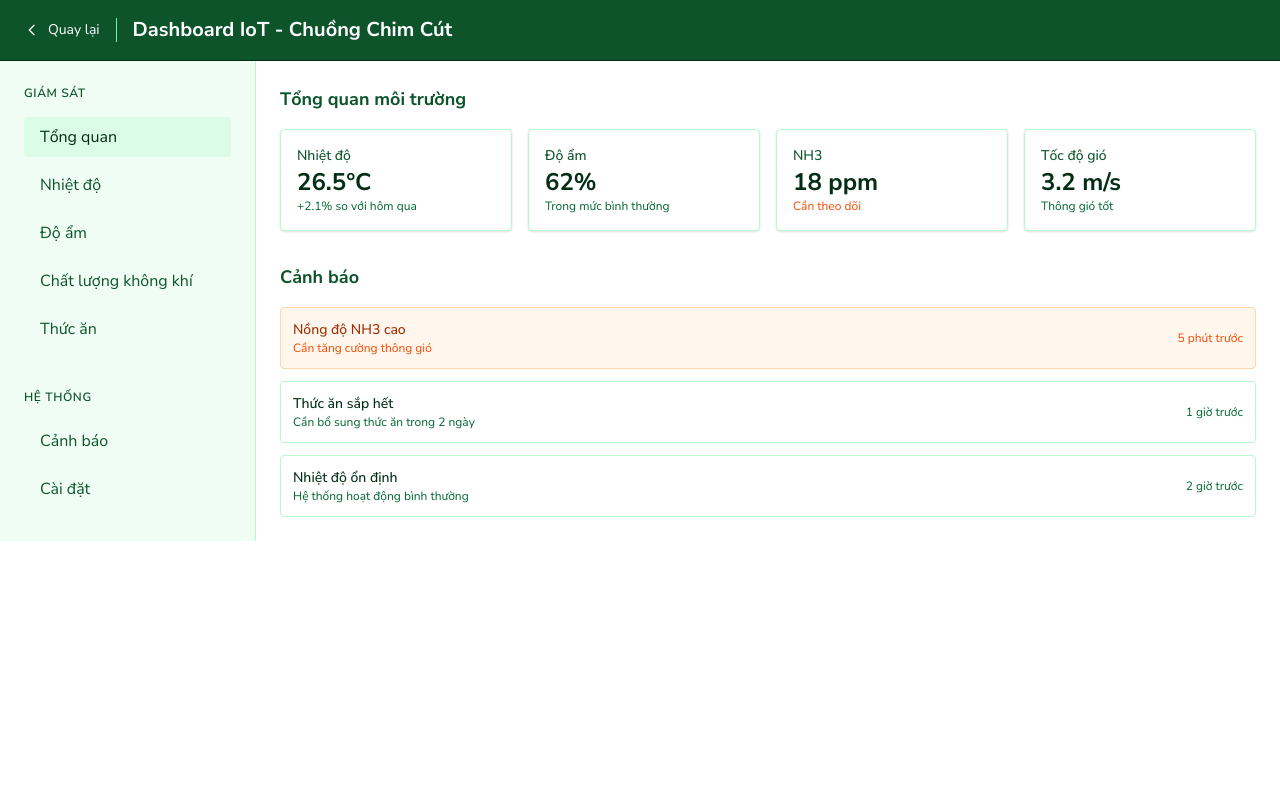
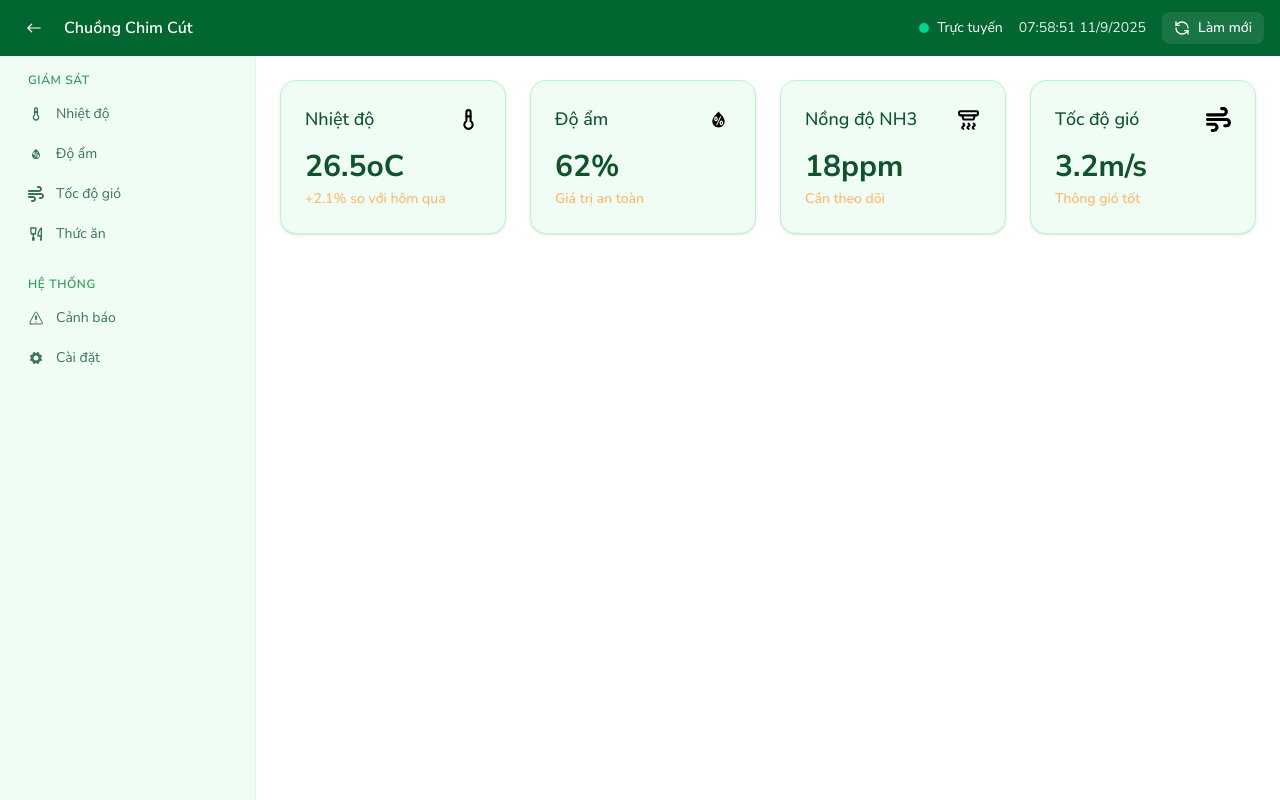
Before and after one commit to DuyITLOR/QualiCare_AI, a React (Vite) app in the folder client/: page /dashboard in a window 1280 px wide. Built offline with nearby package versions, Linux system fonts and the light colour scheme.

Commit message:
Add the dashboard

```diff
--- /dev/null
+++ b/client/src/Components/SensorCard.jsx
@@ -0,0 +1,18 @@
+import React from 'react'
+
+const SensorCard = ({label, Icon, data,  alertText}) => {
+    return (
+        <div className="rounded-2xl border bg-green-50 border-green-200 p-6 w-full max-w-sm shadow-sm">
+            <div className="flex items-center justify-between mb-4">
+                <h2 className="text-lg font-medium text-green-900">{label}</h2>
+                <Icon size = {25}/>
+            </div>
+            <div className="text-3xl font-bold text-green-900 mb-1">{data}</div>
+            {alertText && (
+                <div className="text-sm text-orange-300 font-medium">{alertText}</div>
+            )}
+        </div>
+    )
+}
+
+export default SensorCard
--- /dev/null
+++ b/client/src/Components/Sidebar.jsx
@@ -0,0 +1,74 @@
+import React from "react";
+import { TbTemperature } from "react-icons/tb";
+import { WiHumidity } from "react-icons/wi";
+import { TbAlarmSmoke } from "react-icons/tb";
+import { FaWind } from "react-icons/fa6";
+import { TbToolsKitchen } from "react-icons/tb";
+import { IoWarningOutline } from "react-icons/io5";
+import { IoIosSettings } from "react-icons/io";
+
+
+
+const Sidebar = () => {
+  return (
+    <aside className="fixed left-0 top-14 z-30 hidden h-[calc(100vh-3.5rem)] w-64 border-r border-green-100 bg-green-50 p-4 md:block">
+      <nav className="space-y-6">
+        {/* Nhóm GIÁM SÁT */}
+        <div>
+          <div className="px-3 pb-2 text-xs font-semibold tracking-wider text-green-700/80">
+            GIÁM SÁT
+          </div>
+          <ul className="space-y-1">
+            <li>
+              <button className="flex w-full items-center gap-3 rounded-lg px-3 py-2 text-sm text-green-900/80 hover:bg-white">
+                <TbTemperature className="h-4 w-4" />
+                <span>Nhiệt độ</span>
+              </button>
+            </li>
+            <li>
+              <button className="flex w-full items-center gap-3 rounded-lg px-3 py-2 text-sm text-green-900/80 hover:bg-white">
+                <WiHumidity className="h-4 w-4" />
+                <span>Độ ẩm</span>
+              </button>
+            </li>
+            <li>
+              <button className="flex w-full items-center gap-3 rounded-lg px-3 py-2 text-sm text-green-900/80 hover:bg-white">
+                <FaWind className="h-4 w-4" />
+                <span>Tốc độ gió</span>
+              </button>
+            </li>
+            <li>
+              <button className="flex w-full items-center gap-3 rounded-lg px-3 py-2 text-sm text-green-900/80 hover:bg-white">
+                <TbToolsKitchen className="h-4 w-4" />
+                <span>Thức ăn</span>
+              </button>
+            </li>
+          </ul>
+        </div>
+
+        {/* Nhóm HỆ THỐNG */}
+        <div>
+          <div className="px-3 pb-2 text-xs font-semibold tracking-wider text-green-700/80">
+            HỆ THỐNG
+          </div>
+          <ul className="space-y-1">
+            <li>
+              <button className="flex w-full items-center gap-3 rounded-lg px-3 py-2 text-sm text-green-900/80 hover:bg-white">
+                <IoWarningOutline className="h-4 w-4" />
+                <span>Cảnh báo</span>
+              </button>
+            </li>
+            <li>
+              <button className="flex w-full items-center gap-3 rounded-lg px-3 py-2 text-sm text-green-900/80 hover:bg-white">
+                <IoIosSettings className="h-4 w-4" />
+                <span>Cài đặt</span>
+              </button>
+            </li>
+          </ul>
+        </div>
+      </nav>
+    </aside>
+  );
+};
+
+export default Sidebar;
--- /dev/null
+++ b/client/src/Components/Topbar.jsx
@@ -0,0 +1,56 @@
+import React, { useState, useEffect } from "react";
+import { useNavigate } from 'react-router-dom';
+import { IoIosArrowRoundBack } from "react-icons/io";
+import { LuRefreshCcw } from "react-icons/lu";
+
+
+const TopBar = ({ title = "Chuồng Chim Cút", onRefresh }) => {
+  const [now, setNow] = useState(new Date());
+  const navigate = useNavigate();
+
+  useEffect(() => {
+    const t = setInterval(() => setNow(new Date()), 1000);
+    return () => clearInterval(t);
+  }, []);
+
+  const timeText = now.toLocaleTimeString("vi-VN", { hour12: false });
+  const dateText = now.toLocaleDateString("vi-VN");
+
+  return (
+    <header className="fixed inset-x-0 top-0 z-40 h-14 bg-green-800 text-white">
+      <div className="mx-auto flex h-full max-w-screen-2xl items-center justify-between px-4">
+        <div className="flex items-center gap-3">
+          <button
+            className="inline-flex items-center justify-center rounded-lg p-1.5 hover:bg-white/10"
+            aria-label="Quay lại"
+            onClick={() => (navigate("/"))}
+          >
+            <IoIosArrowRoundBack className="h-6 w-6" />
+          </button>
+          <h1 className="text-sm font-semibold md:text-base">{title}</h1>
+        </div>
+
+        <div className="flex items-center gap-4">
+          <div className="hidden items-center gap-2 sm:flex">
+            <span className="inline-block h-2.5 w-2.5 animate-pulse rounded-full bg-emerald-400" />
+            <span className="text-xs md:text-sm">Trực tuyến</span>
+          </div>
+
+          <div className="text-[8px] opacity-90 md:block md:text-sm">
+            {timeText} {dateText}
+          </div>
+
+          <button
+            onClick={onRefresh}
+            className="inline-flex items-center gap-2 rounded-lg bg-white/10 px-3 py-1.5 text-[8px] font-medium hover:bg-white/20 md:text-sm"
+          >
+            <LuRefreshCcw className="h-4 w-4" />
+            Làm mới
+          </button>
+        </div>
+      </div>
+    </header>
+  );
+};
+
+export default TopBar;
--- a/client/src/Pages/Dashboard.jsx
+++ b/client/src/Pages/Dashboard.jsx
@@ -1,98 +1,29 @@
-import React from "react"
+import React from 'react'
+import SensorCard from '../Components/SensorCard'
+import { TbTemperature } from "react-icons/tb";
+import { WiHumidity } from "react-icons/wi";
+import { TbAlarmSmoke } from "react-icons/tb";
+import { FaWind } from "react-icons/fa6";
+import TopBar from '../Components/Topbar';
+import Sidebar from '../Components/Sidebar';
+
+
+
+
 
 const Dashboard = () => {
-  return (
-    <div className="min-h-screen bg-white">
-      {/* Header */}
-      <header className="border-b bg-green-900 border-green-950">
-        <div className="flex items-center justify-between px-6 py-4">
-          <div className="flex items-center space-x-4">
-            <button className="text-white hover:text-green-100 flex items-center text-sm">
-              <svg className="w-4 h-4 mr-2" fill="none" stroke="currentColor" strokeWidth="2" viewBox="0 0 24 24">
-                <path strokeLinecap="round" strokeLinejoin="round" d="M15 19l-7-7 7-7" />
-              </svg>
-              Quay lại
-            </button>
-            <div className="h-6 w-px bg-green-300" />
-            <h1 className="text-xl font-bold text-white">Dashboard IoT - Chuồng Chim Cút</h1>
-          </div>
+    return (
+        <div>
+            <TopBar/>
+            <Sidebar/>
+            <div className='grid grid-cols-1 md:grid-cols-2 lg:grid-cols-4 gap-6 p-6 pt-20 pl-70'>
+                <SensorCard label="Nhiệt độ" Icon={TbTemperature} data="26.5oC" alertText="+2.1% so với hôm qua" />
+                <SensorCard label="Độ ẩm" Icon={WiHumidity} data="62%" alertText="Giá trị an toàn" />
+                <SensorCard label="Nồng độ NH3" Icon={TbAlarmSmoke} data="18ppm" alertText="Cần theo dõi" />
+                <SensorCard label="Tốc độ gió" Icon={FaWind} data="3.2m/s" alertText="Thông gió tốt" />
+            </div>
         </div>
-      </header>
-
-      {/* Main Content */}
-      <div className="flex">
-        {/* Sidebar */}
-        <aside className="w-64 border-r bg-green-50 border-green-200 p-6">
-          <div className="space-y-2">
-            <div className="text-xs font-semibold text-green-900 uppercase tracking-wider mb-4">GIÁM SÁT</div>
-            <button className="w-full text-left text-green-950 bg-green-100 px-4 py-2 rounded">Tổng quan</button>
-            <button className="w-full text-left text-green-900 hover:text-green-950 hover:bg-green-100 px-4 py-2 rounded">Nhiệt độ</button>
-            <button className="w-full text-left text-green-900 hover:text-green-950 hover:bg-green-100 px-4 py-2 rounded">Độ ẩm</button>
-            <button className="w-full text-left text-green-900 hover:text-green-950 hover:bg-green-100 px-4 py-2 rounded">Chất lượng không khí</button>
-            <button className="w-full text-left text-green-900 hover:text-green-950 hover:bg-green-100 px-4 py-2 rounded">Thức ăn</button>
-
-            <div className="text-xs font-semibold text-green-900 uppercase tracking-wider mt-8 mb-4">HỆ THỐNG</div>
-            <button className="w-full text-left text-green-900 hover:text-green-950 hover:bg-green-100 px-4 py-2 rounded">Cảnh báo</button>
-            <button className="w-full text-left text-green-900 hover:text-green-950 hover:bg-green-100 px-4 py-2 rounded">Cài đặt</button>
-          </div>
-        </aside>
-
-        {/* Main Section */}
-        <main className="flex-1 p-6">
-          <h2 className="text-lg font-bold text-green-900 mb-4">Tổng quan môi trường</h2>
-          <div className="grid grid-cols-2 md:grid-cols-4 gap-4">
-            <div className="p-4 border border-green-200 rounded bg-white shadow-sm">
-              <p className="text-sm text-green-900 font-medium">Nhiệt độ</p>
-              <p className="text-2xl font-bold text-green-950">26.5°C</p>
-              <p className="text-xs text-green-800">+2.1% so với hôm qua</p>
-            </div>
-            <div className="p-4 border border-green-200 rounded bg-white shadow-sm">
-              <p className="text-sm text-green-900 font-medium">Độ ẩm</p>
-              <p className="text-2xl font-bold text-green-950">62%</p>
-              <p className="text-xs text-green-800">Trong mức bình thường</p>
-            </div>
-            <div className="p-4 border border-green-200 rounded bg-white shadow-sm">
-              <p className="text-sm text-green-900 font-medium">NH3</p>
-              <p className="text-2xl font-bold text-green-950">18 ppm</p>
-              <p className="text-xs text-orange-600">Cần theo dõi</p>
-            </div>
-            <div className="p-4 border border-green-200 rounded bg-white shadow-sm">
-              <p className="text-sm text-green-900 font-medium">Tốc độ gió</p>
-              <p className="text-2xl font-bold text-green-950">3.2 m/s</p>
-              <p className="text-xs text-green-800">Thông gió tốt</p>
-            </div>
-          </div>
-
-          <div className="mt-8">
-            <h2 className="text-lg font-bold text-green-900 mb-4">Cảnh báo</h2>
-            <div className="space-y-3">
-              <div className="flex items-center justify-between p-3 rounded bg-orange-50 border border-orange-200">
-                <div>
-                  <p className="text-sm font-medium text-orange-800">Nồng độ NH3 cao</p>
-                  <p className="text-xs text-orange-600">Cần tăng cường thông gió</p>
-                </div>
-                <span className="text-xs text-orange-600">5 phút trước</span>
-              </div>
-              <div className="flex items-center justify-between p-3 rounded bg-green-25 border border-green-200">
-                <div>
-                  <p className="text-sm font-medium text-green-950">Thức ăn sắp hết</p>
-                  <p className="text-xs text-green-800">Cần bổ sung thức ăn trong 2 ngày</p>
-                </div>
-                <span className="text-xs text-green-800">1 giờ trước</span>
-              </div>
-              <div className="flex items-center justify-between p-3 rounded bg-green-25 border border-green-200">
-                <div>
-                  <p className="text-sm font-medium text-green-950">Nhiệt độ ổn định</p>
-                  <p className="text-xs text-green-800">Hệ thống hoạt động bình thường</p>
-                </div>
-                <span className="text-xs text-green-800">2 giờ trước</span>
-              </div>
-            </div>
-          </div>
-        </main>
-      </div>
-    </div>
-  )
+    )
 }
 
 export default Dashboard
```
